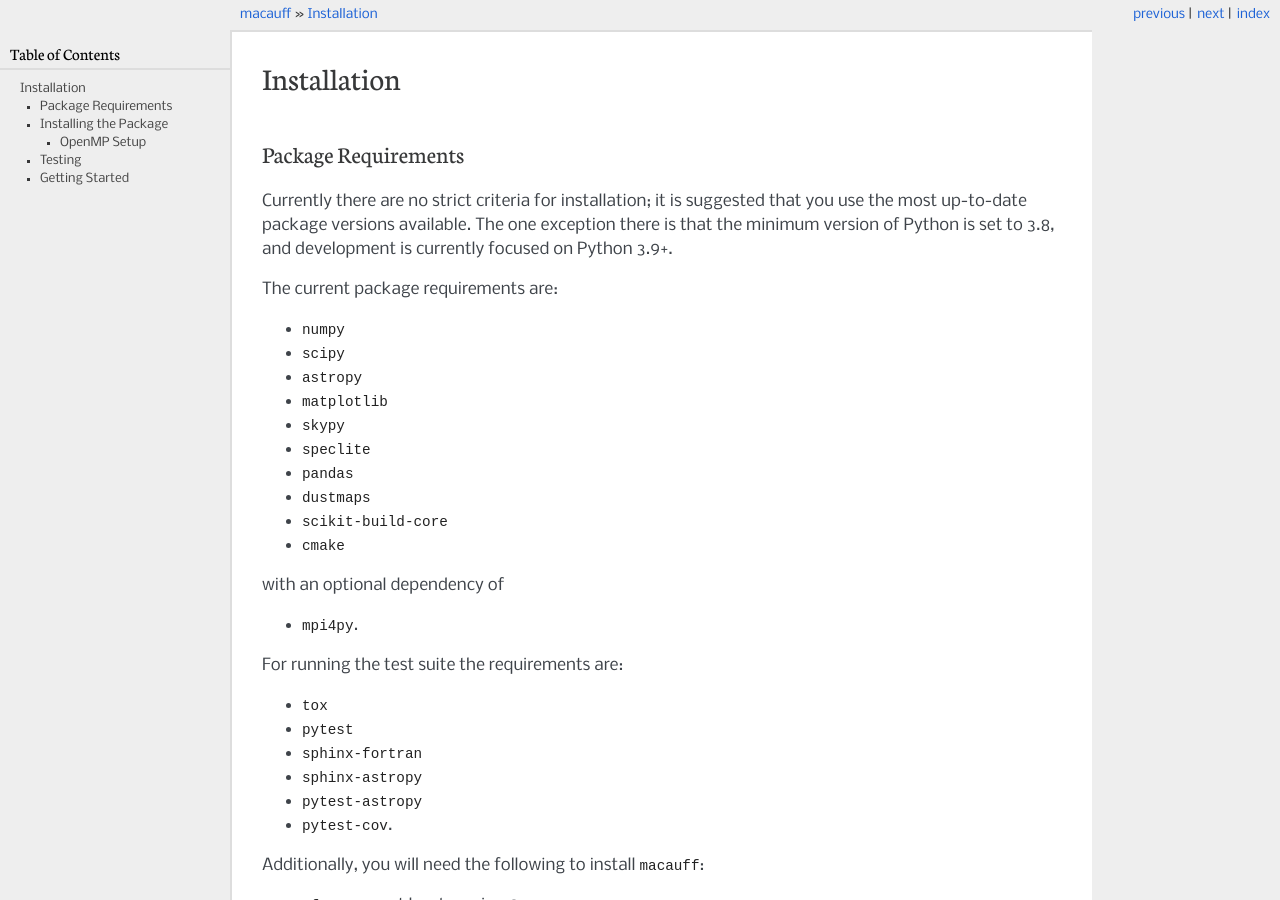
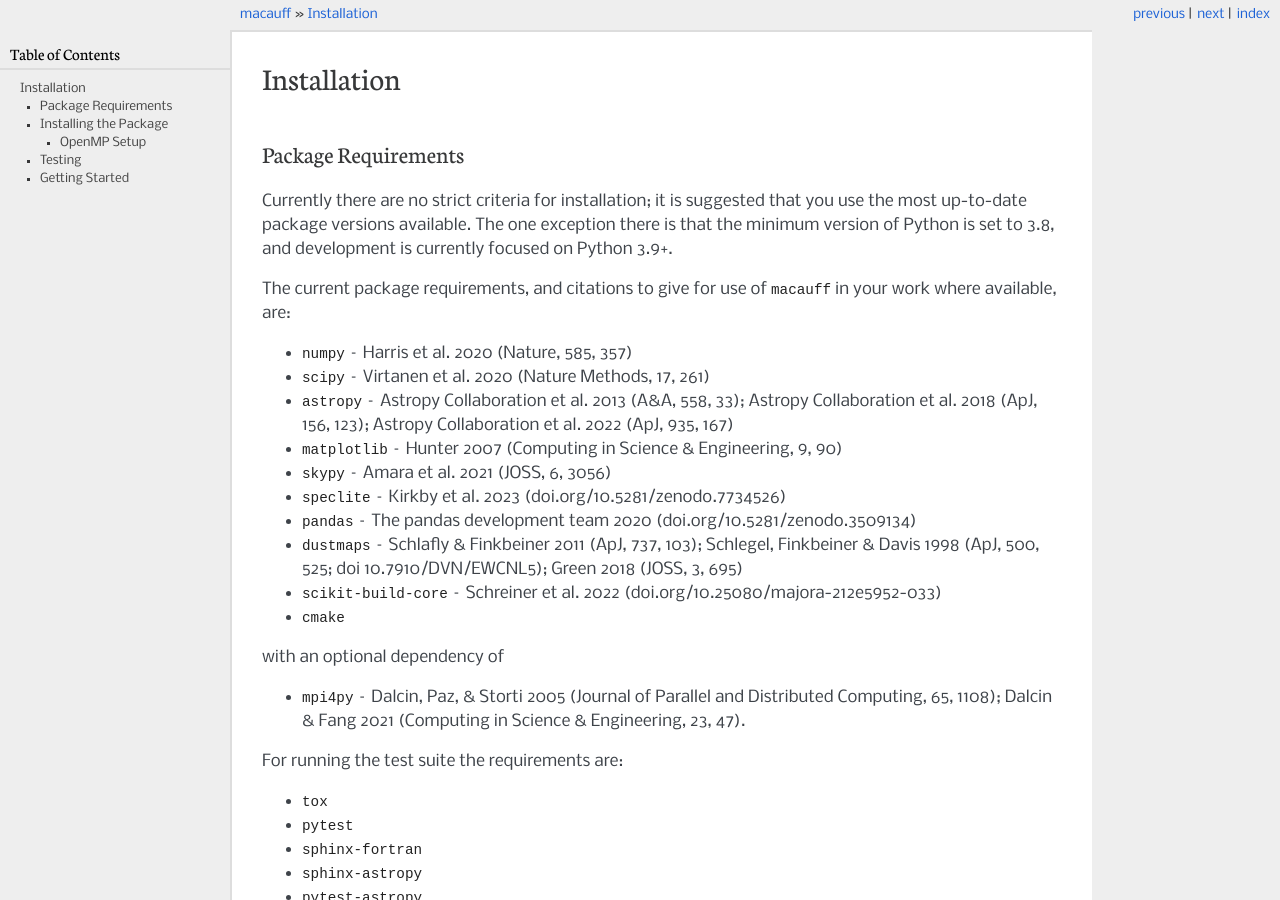
Before and after one commit to macauff/macauff, a Sphinx documentation site: the page built from docs/installation.rst, in a window 1280 px wide and 900 px high. Built offline with Sphinx 7.4.7, drawn with Linux system fonts in a browser that asks for light colours.

Commit message:
Added citations to installed packages.

```diff
--- a/docs/installation.rst
+++ b/docs/installation.rst
@@ -7,22 +7,22 @@ Package Requirements
 
 Currently there are no strict criteria for installation; it is suggested that you use the most up-to-date package versions available. The one exception there is that the minimum version of Python is set to 3.8, and development is currently focused on Python 3.9+.
 
-The current package requirements are:
+The current package requirements, and citations to give for use of ``macauff`` in your work where available, are:
 
-* ``numpy``
-* ``scipy``
-* ``astropy``
-* ``matplotlib``
-* ``skypy``
-* ``speclite``
-* ``pandas``
-* ``dustmaps``
-* ``scikit-build-core``
+* ``numpy`` -- Harris et al. 2020 (Nature, 585, 357)
+* ``scipy`` -- Virtanen et al. 2020 (Nature Methods, 17, 261)
+* ``astropy`` -- Astropy Collaboration et al. 2013 (A&A, 558, 33); Astropy Collaboration et al. 2018 (ApJ, 156, 123); Astropy Collaboration et al. 2022 (ApJ, 935, 167)
+* ``matplotlib`` -- Hunter 2007 (Computing in Science & Engineering, 9, 90)
+* ``skypy`` -- Amara et al. 2021 (JOSS, 6, 3056)
+* ``speclite`` -- Kirkby et al. 2023 (doi.org/10.5281/zenodo.7734526)
+* ``pandas`` -- The pandas development team 2020 (doi.org/10.5281/zenodo.3509134)
+* ``dustmaps`` -- Schlafly & Finkbeiner 2011 (ApJ, 737, 103); Schlegel, Finkbeiner & Davis 1998 (ApJ, 500, 525; doi 10.7910/DVN/EWCNL5); Green 2018 (JOSS, 3, 695)
+* ``scikit-build-core`` -- Schreiner et al. 2022 (doi.org/10.25080/majora-212e5952-033)
 * ``cmake``
 
 with an optional dependency of
 
-* ``mpi4py``.
+* ``mpi4py`` -- Dalcin, Paz, & Storti 2005 (Journal of Parallel and Distributed Computing, 65, 1108); Dalcin & Fang 2021 (Computing in Science & Engineering, 23, 47).
 
 For running the test suite the requirements are:
 
```
